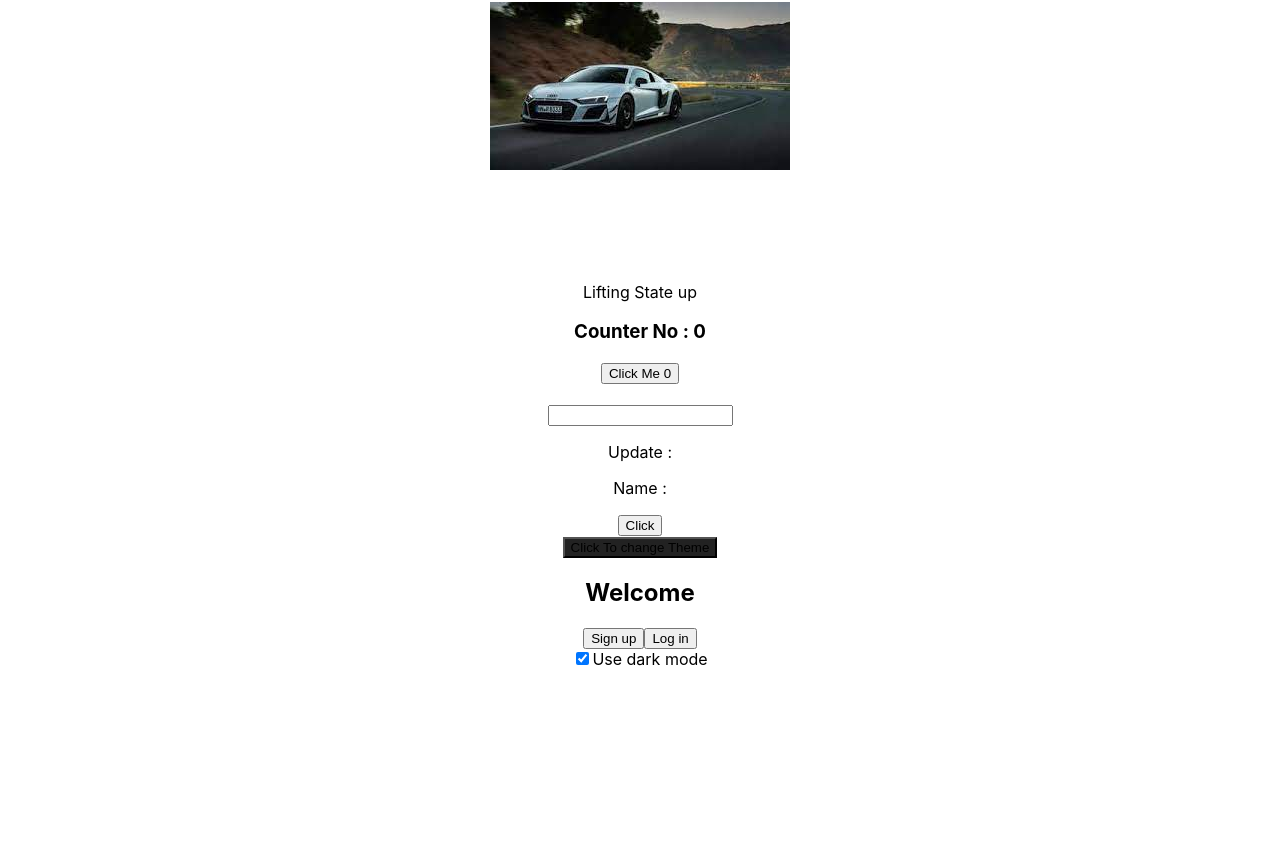
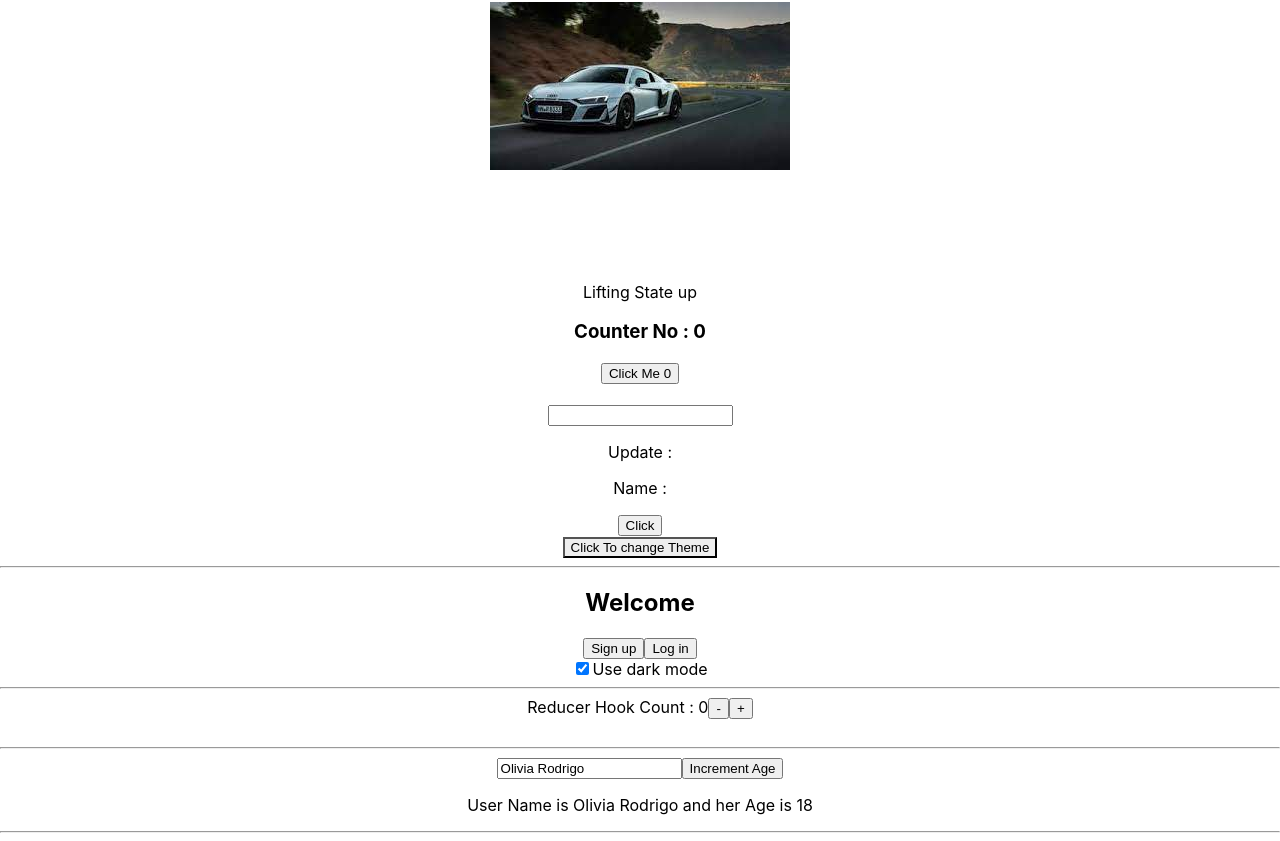
Before and after one commit to Mdhamza77/ReactPractice--Complete, a React (Create React App) app: page / in a window 1280 px wide. Shown: the part 1119-1960 px from the top of the page. Before the commit the page ends 1788 px from the top, so only its background shows below. Built offline with nearby package versions, Linux system fonts and the light colour scheme.

Commit message:
useReducer hook implementation

```diff
--- a/src/App.js
+++ b/src/App.js
@@ -20,6 +20,8 @@ import User from "./components/Hooks/User";
 import Themes from "./components/Hooks/Themes";
 import { VideoRef } from "./components/Refs-ForwardRef/VideoPlayer";
 import MyApp from "./components/Hooks/PanelContext";
+import Reducer from "./components/Hooks/Reducer";
+import AgeReducer from "./components/Hooks/AgeReducer";
 
 
 
@@ -51,7 +53,11 @@ function App() {
       <br/>
       <User/>
       <Themes/>
+      <hr/>
       <MyApp/>
+      <hr/>
+      <Reducer/>
+      <AgeReducer/>
     </div>
   );
 }
--- /dev/null
+++ b/src/components/Hooks/AgeReducer.jsx
@@ -0,0 +1,40 @@
+import React from "react";
+import { useReducer } from "react";
+
+const reducer = (state, action) => {
+  switch (action.type) {
+    case "Age":
+      return { name: state.name, age: state.age + 1 };
+    case "ChangeName":
+      return { name: action.nextname, age: state.age };
+  }
+};
+
+const initialData = { name: "Olivia Rodrigo", age: 18 };
+const AgeReducer = () => {
+  const [state, dispatch] = useReducer(reducer, initialData);
+
+  const IncrementAge = () => {
+    dispatch({ type: "Age" });
+  };
+
+  const ChangeName = (e) => {
+    dispatch({
+      type: "ChangeName",
+      nextname: e.target.value,
+    });
+  };
+  return (
+    <div>
+      <br /> <hr />
+      <input value={state.name} onChange={ChangeName} />
+      <button onClick={IncrementAge}>Increment Age</button>
+      <p>
+        User Name is {state.name} and her Age is {state.age}
+      </p>
+      <hr />
+    </div>
+  );
+};
+
+export default AgeReducer;
--- /dev/null
+++ b/src/components/Hooks/Reducer.jsx
@@ -0,0 +1,35 @@
+import React from 'react';
+import { useReducer } from 'react';
+
+// InitialState Count
+const initialCount = {
+    count : 0
+}
+
+// Reducer Function
+const reducer = (state,action) => {
+   switch (action.type) {
+    case 'Inc' :
+       return {count :  state.count + 1}
+
+    case 'Dec' :
+       return {count : state.count - 1}
+    default :
+        throw new Error();
+
+
+   }
+}
+
+const Reducer = () => {
+    const [state,dispatch] = useReducer(reducer ,initialCount)
+    return (
+        <div>
+           Reducer Hook Count : {state.count}
+            <button onClick={()=>dispatch({type : 'Dec'})}>-</button>
+            <button onClick={()=>dispatch({type : 'Inc'})}>+</button>
+        </div>
+    );
+}
+
+export default Reducer;
--- a/src/components/Hooks/Themes.jsx
+++ b/src/components/Hooks/Themes.jsx
@@ -18,7 +18,7 @@ const ThemeContext = createContext(Theme.light)
 const Themes = () => {
     return (
         <div>
-            <ThemeContext.Provider value={Theme.dark}>
+            <ThemeContext.Provider value={Theme.light}>
                  <Toolbar/>
             </ThemeContext.Provider>
         </div>
```
